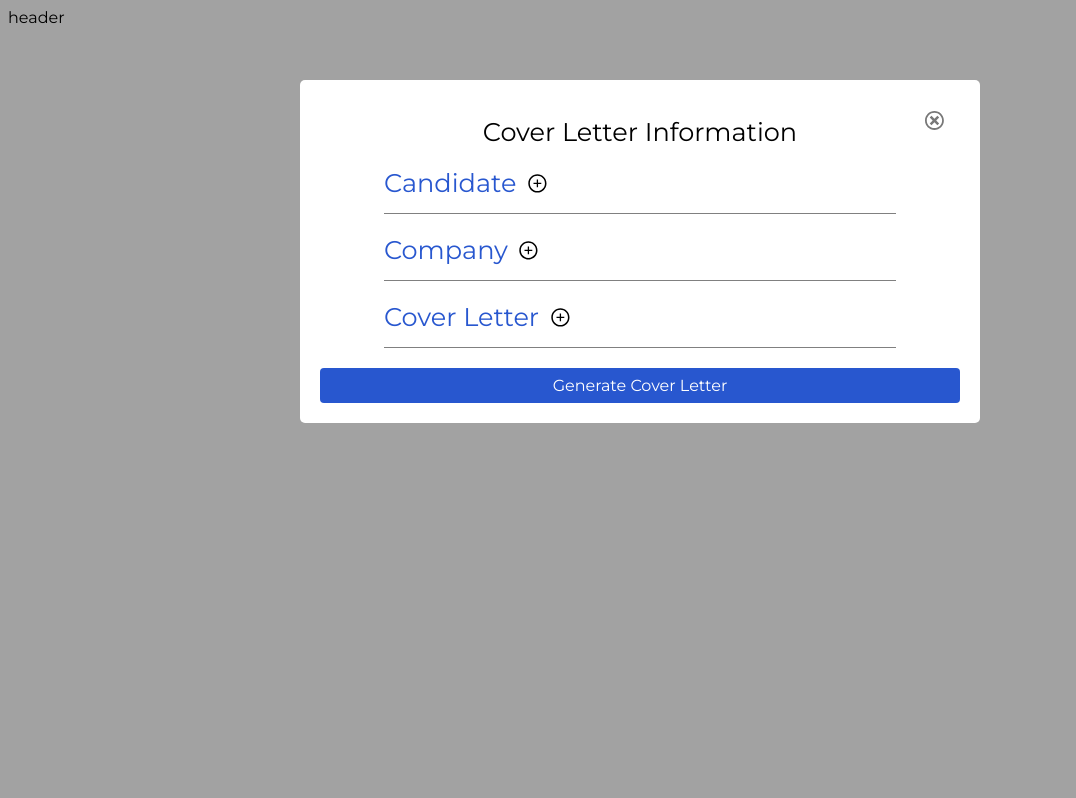
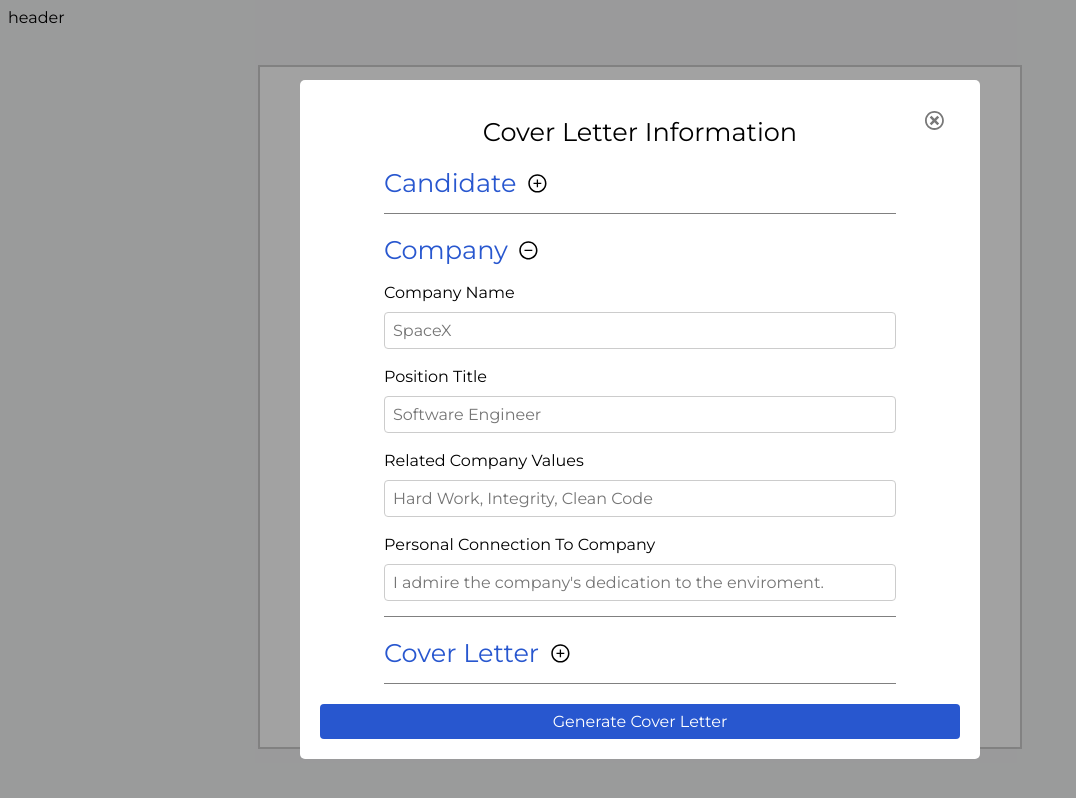
Before and after one commit to JoshBergman/AutoCoverLetter, a React (Create React App) app in the folder auto_cl_frontend/: page / in a window 1280 px wide. Shown: the whole page, without its empty margins (0-1076 px from the left). Built offline with nearby package versions, Linux system fonts and the light colour scheme.

Commit message:
Basic page styling, still need to fix make cl btn position

```diff
--- a/auto_cl_frontend/src/App.css
+++ b/auto_cl_frontend/src/App.css
@@ -1,5 +1,9 @@
 .App {
   font-family: "Montserrat", sans-serif;
+}
+
+html {
+  background-color: #f2f3f4;
 }
 
 .colorPicking {
@@ -7,5 +11,6 @@
 }
 
 :root {
-  --brand-color: "hsl(203, 76%, 48%)";
+  --brand-color: #2857cf;
+  --brand-color-hover: #2857cfcc;
 }
--- /dev/null
+++ b/auto_cl_frontend/src/components/UI/page-display.module.css
@@ -0,0 +1,16 @@
+.page {
+  background-color: white;
+  width: clamp(300px, 60%, 720px);
+  margin: 0 auto;
+  padding: 20px;
+  margin-top: 5vh;
+  box-shadow: 0 0 0 2px #ccc;
+  min-height: 80vh;
+}
+
+.pageP {
+  width: 80%;
+  margin: 0 auto;
+  margin-top: 2em;
+  font-size: 1em;
+}
--- a/auto_cl_frontend/src/components/UI/page-display.tsx
+++ b/auto_cl_frontend/src/components/UI/page-display.tsx
@@ -1,9 +1,30 @@
+import styles from "./page-display.module.css";
+
 interface IPageDisplayProps {
   pageContents: string;
+  children?: React.ReactNode;
 }
 
-const PageDisplay = ({ pageContents }: IPageDisplayProps) => {
-  return <div>{pageContents}</div>;
+const PageDisplay = ({ pageContents, children }: IPageDisplayProps) => {
+  const pushP = () => {
+    const p: React.ReactNode[] = [];
+    pageContents.split("\n").forEach((line) => {
+      p.push(
+        <p className={styles.pageP} key={"p-" + Math.random() + line[0]}>
+          {line}
+        </p>
+      );
+    });
+
+    return p;
+  };
+
+  return (
+    <div className={styles.page}>
+      {pushP()}
+      {children}
+    </div>
+  );
 };
 
 export default PageDisplay;
--- a/auto_cl_frontend/src/components/form-components/cover-letter-form.tsx
+++ b/auto_cl_frontend/src/components/form-components/cover-letter-form.tsx
@@ -31,7 +31,11 @@ const CoverLetterForm = ({ toggleShowingForm }: ICoverLetterFormProps) => {
       );
 
       formFields.push(
-        <FormSection heading={sectionHeading} key={"FormX - " + cl_key}>
+        <FormSection
+          defaultShow={cl_key === "Company"}
+          heading={sectionHeading}
+          key={"FormX - " + cl_key}
+        >
           {sectionInfo.map((singleField) => {
             const fieldType = singleField.field;
             return getSingleField(fieldType, singleField, dispatch);
--- a/auto_cl_frontend/src/components/form-components/form-ui/form-section.tsx
+++ b/auto_cl_frontend/src/components/form-components/form-ui/form-section.tsx
@@ -1,14 +1,15 @@
-import { useState } from "react";
+import React, { useState } from "react";
 import styles from "../styles/form-section.module.css";
 import ShowMoreOrLessButton from "./show-more-or-less-button";
 
 interface IFormSectionProps {
   children: React.ReactNode;
   heading: React.ReactNode;
+  defaultShow?: boolean;
 }
 
-const FormSection = ({ children, heading }: IFormSectionProps) => {
-  const [showingSection, setShowingSection] = useState(false);
+const FormSection = ({ children, heading, defaultShow }: IFormSectionProps) => {
+  const [showingSection, setShowingSection] = useState(defaultShow || false);
 
   const toggleShowing = () => {
     setShowingSection((prevState) => !prevState);
--- a/auto_cl_frontend/src/components/form-components/styles/cover-letter-form.module.css
+++ b/auto_cl_frontend/src/components/form-components/styles/cover-letter-form.module.css
@@ -24,14 +24,14 @@
   box-sizing: border-box;
   outline: none;
   transition: all 0.2s ease-in-out;
-  background-color: rgb(40, 87, 207);
+  background-color: var(--brand-color);
   color: white;
   font-weight: 500;
   cursor: pointer;
 }
 
 .button:hover {
-  background-color: rgb(40, 87, 207, 0.8);
+  background-color: var(--brand-color-hover);
 }
 
 .cancelButton {
--- a/auto_cl_frontend/src/pages/cover-letter-curator.tsx
+++ b/auto_cl_frontend/src/pages/cover-letter-curator.tsx
@@ -1,5 +1,8 @@
-import { useState } from "react";
+import React, { useState } from "react";
+
+import styles from "./styles/cover-letter-curator.module.css";
 import CoverLetterForm from "../components/form-components/cover-letter-form";
+import PageDisplay from "../components/UI/page-display";
 
 const CoverLetterCurator = () => {
   const [showingForm, setShowingForm] = useState(true);
@@ -8,10 +11,19 @@ const CoverLetterCurator = () => {
     setShowingForm((prevState) => !prevState);
   };
 
+  const loremIpsum = `Lorem ipsum dolor sit amet, consectetur adipiscing elit, sed do eiusmod tempor incididunt ut labore et dolore magna aliqua. Ut enim ad minim veniam, quis nostrud exercitation ullamco laboris nisi ut aliquip ex ea commodo consequat. Duis aute irure dolor in reprehenderit in voluptate velit esse cillum dolore eu fugiat nulla pariatur. Excepteur sint occaecat cupidatat non proident, sunt in culpa qui officia deserunt mollit anim id est laborum.
+  Lorem ipsum dolor sit amet, consectetur adipiscing elit, sed do eiusmod tempor incididunt ut labore et dolore magna aliqua. Ut enim ad minim veniam, quis nostrud exercitation ullamco laboris nisi ut aliquip ex ea commodo consequat. Duis aute irure dolor in reprehenderit in voluptate velit esse cillum dolore eu fugiat nulla pariatur. Excepteur sint occaecat cupidatat non proident, sunt in culpa qui officia deserunt mollit anim id est laborum.
+  Lorem ipsum dolor sit amet, consectetur adipiscing elit, sed do eiusmod tempor incididunt ut labore et dolore magna aliqua. Ut enim ad minim veniam, quis nostrud exercitation ullamco laboris nisi ut aliquip ex ea commodo consequat. Duis aute irure dolor in reprehenderit in voluptate velit esse cillum dolore eu fugiat nulla pariatur. Excepteur sint occaecat cupidatat non proident, sunt in culpa qui officia deserunt mollit anim id est laborum.`;
+
   return (
-    <div>
+    <React.Fragment>
+      <PageDisplay pageContents={loremIpsum}>
+        <button className={styles.clBtn} onClick={toggleShowingForm}>
+          Make A Cover Letter
+        </button>
+      </PageDisplay>
       {showingForm && <CoverLetterForm toggleShowingForm={toggleShowingForm} />}
-    </div>
+    </React.Fragment>
   );
 };
 
--- /dev/null
+++ b/auto_cl_frontend/src/pages/styles/cover-letter-curator.module.css
@@ -0,0 +1,26 @@
+.clBtn {
+  width: clamp(300px, 50%, 500px);
+  border: none;
+  border-radius: 4px;
+  padding: 0.5rem;
+  font-size: 1rem;
+  font-family: inherit;
+  box-sizing: border-box;
+  outline: none;
+  transition: all 0.1s ease-in-out;
+  background-color: var(--brand-color);
+  color: white;
+  font-weight: 500;
+  cursor: pointer;
+
+  position: absolute;
+  bottom: 0;
+  left: 0;
+  right: 0;
+  margin: 0 auto 100px auto;
+}
+
+.clBtn:hover {
+  background-color: var(--brand-color-hover);
+  border-radius: 0;
+}
```
